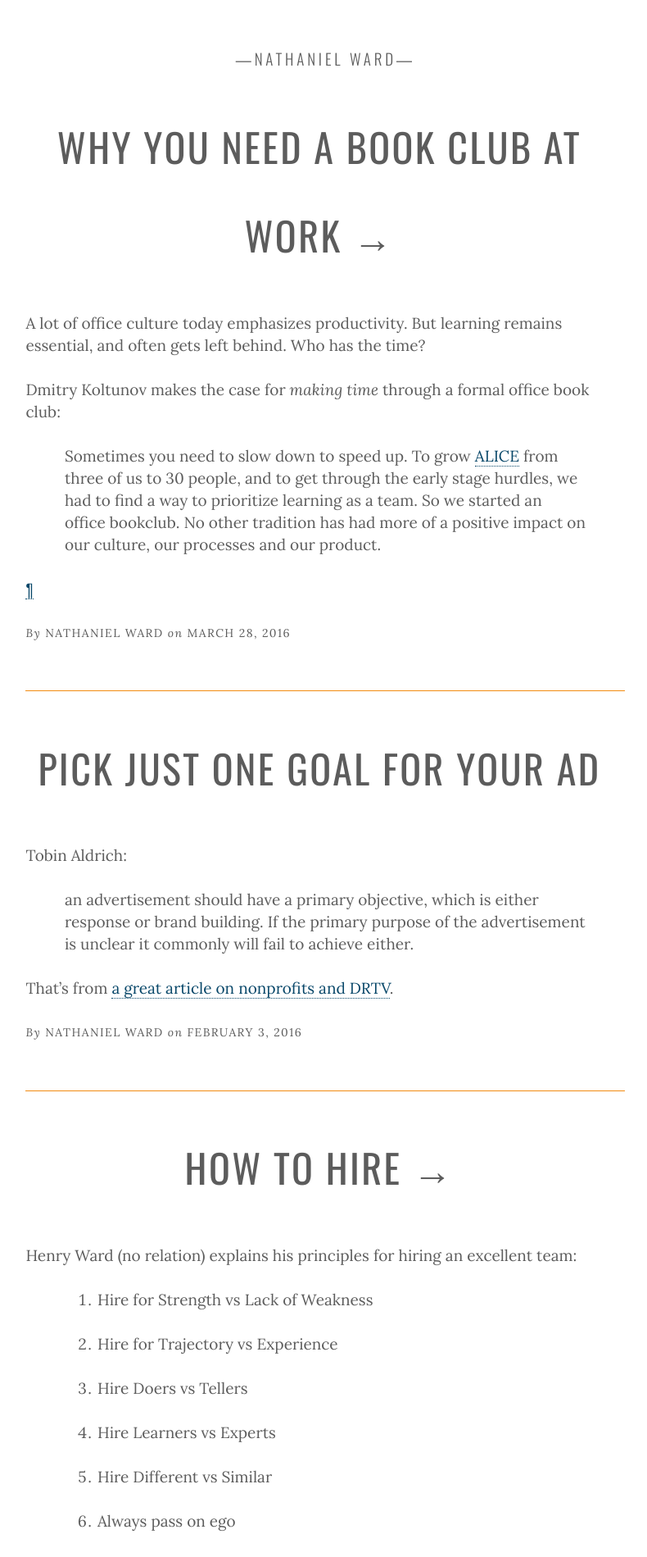
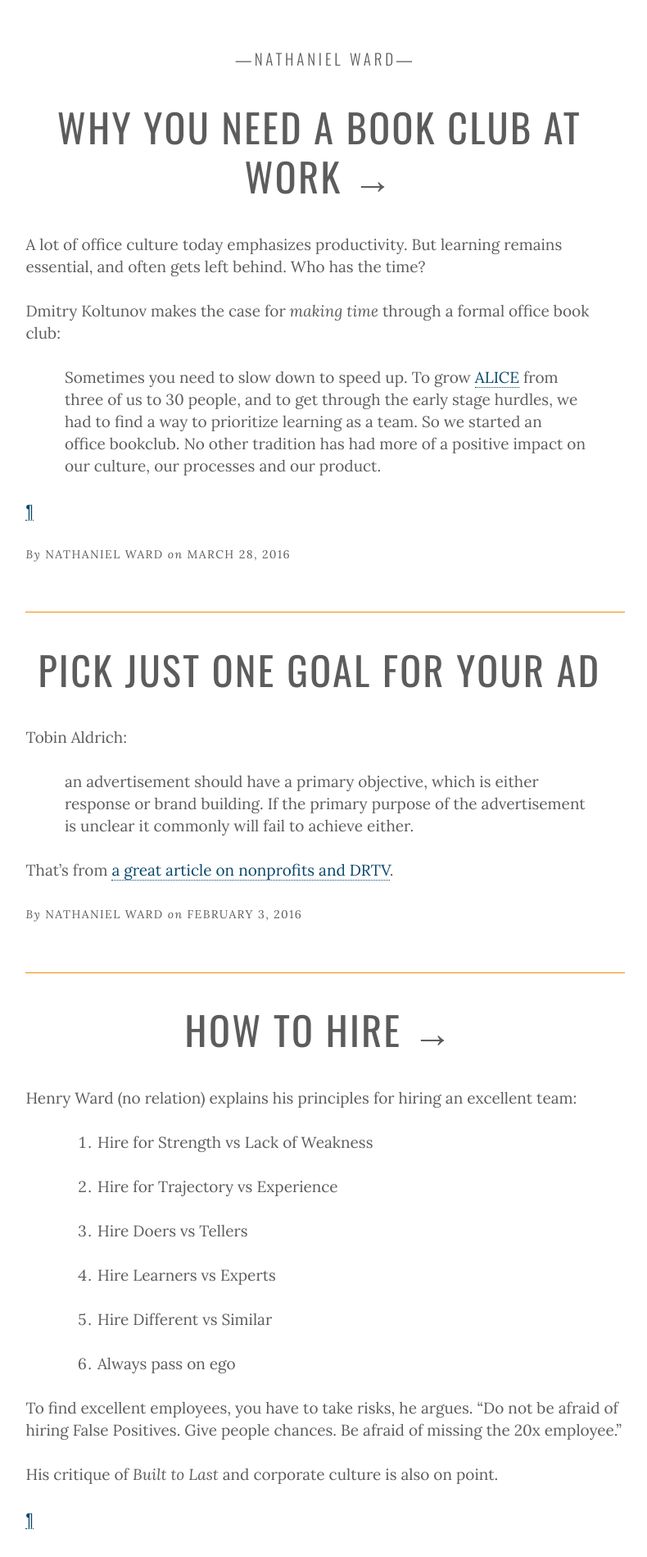
Before and after one commit to nathanielward/nathanielward.github.io, a Jekyll site: the page built from index.html, in a window 1280 px wide. Shown: the top 1899 px of the page at 82% size, without its empty margins (268-1058 px from the left). Built offline with Jekyll 4.4.1, drawn with Linux system fonts in a browser that asks for light colours; the list of posts is cut into pages by our own code.

Commit message:
Fix header line spacing

```diff
--- a/_sass/_ui.scss
+++ b/_sass/_ui.scss
@@ -8,7 +8,7 @@ $base-line-height:	27px;
 $base-letter-spacing: 0.1em;
 $header-font:		Oswald,helvetica,arial;
 $code-font:			'Source Code Pro', monospace, sans-serif;
-$h1-size:			2.526em;
+$h1-size:			2.526em;	//48px
 $h2-size:			1.5em;
 $background-color:	#fff;
 $highlight-color:	#f28b10;	// orange
@@ -73,8 +73,8 @@ div.grid__item.sidebar {
 	}
 
 h1 {
-   font-size: $h1-size;
-   line-height: $base-line-height*4;
+   font-size: $h1-size;						//48px
+   line-height: $base-line-height*2.222;	//60 = 27*2.222
    text-align: center;
    text-transform: uppercase;
    font-family: $header-font;
@@ -326,8 +326,8 @@ iframe {
 @media only screen and (max-width: 480px) {
 
 	h1 {
-	   font-size: 1.75em;
-	   line-height: 2rem; 	// 54 = 27*2
+	   font-size: 1.789em;	//	34px = 19 * 1.789
+	   line-height: 1.25em; // 	42.5 = 34 * 1.25
 	}
 
 
```
